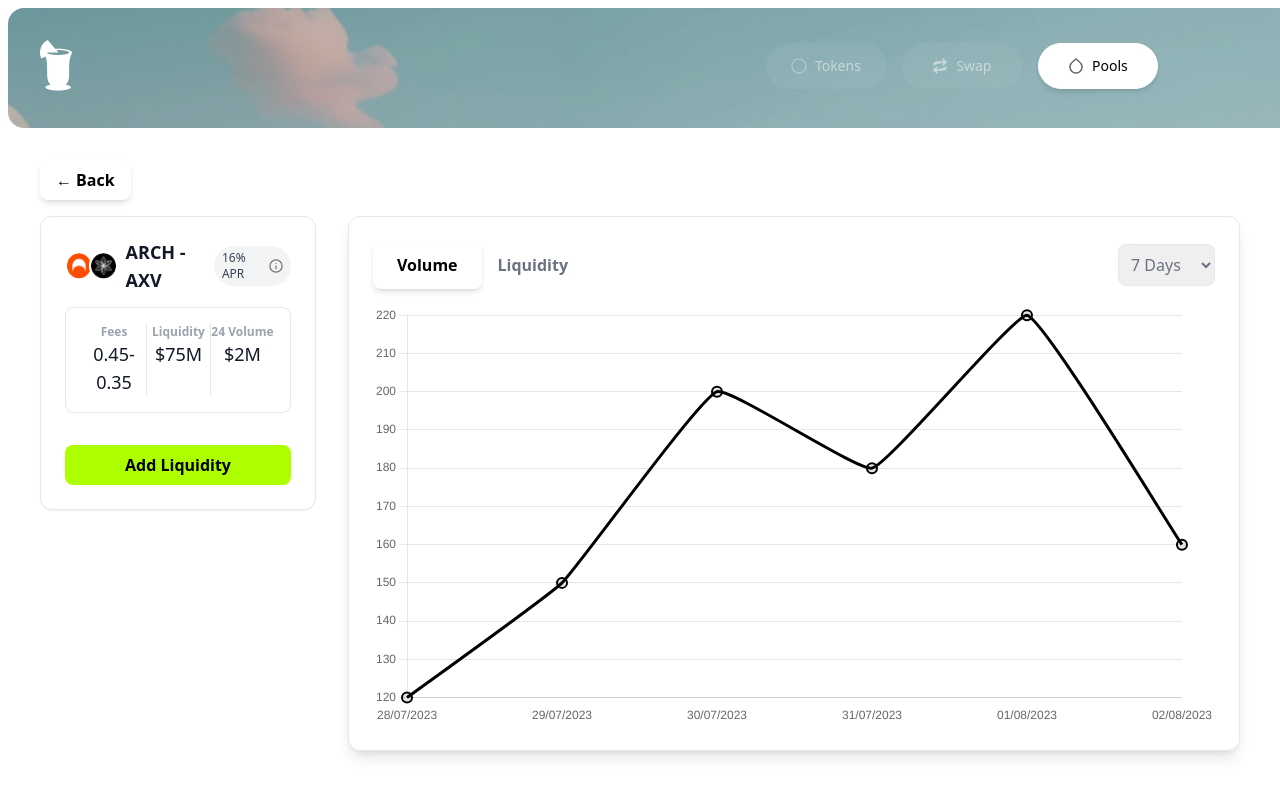
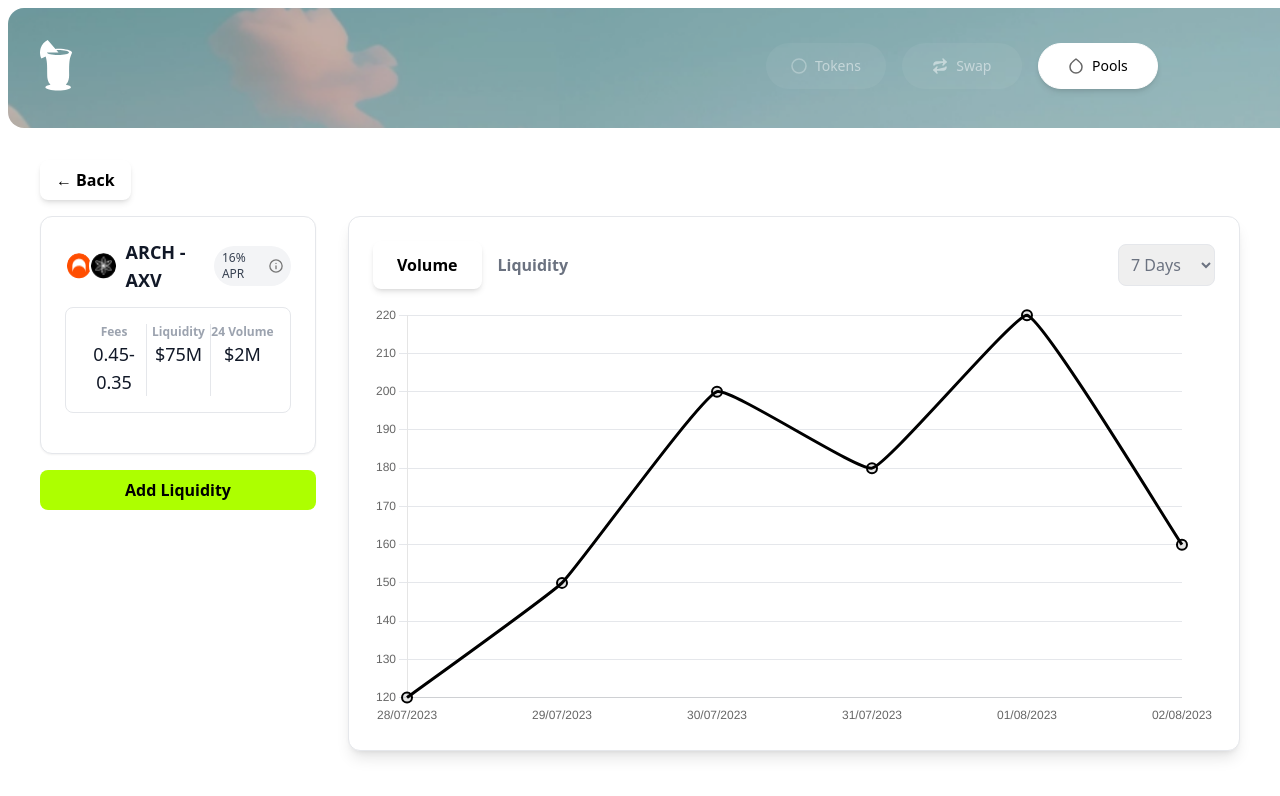
Before and after one commit to naftalimurgor/pinacolada, a Next.js app: page /pools in a window 1280 px wide. Both pictures are taken after a click on the element 468 px from the left and 492 px from the top of the page. Shown: the top 796 px of the page. Built offline with nearby package versions, Linux system fonts and the light colour scheme.

Commit message:
added button of pool

```diff
--- a/app/src/SwapInterface.tsx
+++ b/app/src/SwapInterface.tsx
@@ -84,19 +84,14 @@ const SwapInterface = () => {
         )}
 
         <div className="bg-white rounded-2xl shadow-xl p-8 w-[480px]">
-          {/* Token Inputs */}
           <div className="space-y-6">
-            {/* First Token Input */}
             <div className="rounded-2xl p-4 flex justify-between items-center">
-              {/* Token Selector and Available Balance (Left side) */}
               <div className="flex flex-col items-start">
                 <TokenSelector token="ATOM" onTokenChange={(newToken) => console.log("Token changed to:", newToken)} />
                 <span className="text-sm text-gray-500 mt-1">
                   Available: 144,950.00
                 </span>
               </div>
-
-              {/* Input and /Max Buttons (Right side) */}
               <div className="w-1/2 flex flex-col items-end">
                 <input
                   type="text"
@@ -110,7 +105,6 @@ const SwapInterface = () => {
               </div>
             </div>
 
-            {/* Swap Icon */}
             <div className="flex justify-center my-2 relative">
               <div className="absolute top-1/2 transform -translate-y-1/2 w-full h-px bg-gray-300"></div>
               <button
--- a/app/src/component/PoolInfo.tsx
+++ b/app/src/component/PoolInfo.tsx
@@ -15,6 +15,7 @@ interface PoolInfoProps {
 }
 
 const PoolInfo: React.FC<PoolInfoProps> = ({ pool, onAddLiquidity }) => (
+    <div>
         <div className="p-6 bg-white rounded-xl border border-gray-200 shadow-sm">
             <div className="flex items-center justify-between mb-4 h-[50px]">
                 <div className="flex items-center space-x-2">
@@ -43,6 +44,8 @@ const PoolInfo: React.FC<PoolInfoProps> = ({ pool, onAddLiquidity }) => (
                     <p className="text-lg font-medium text-gray-900">{pool.volume}</p>
                 </div>
             </div>
+
+        </div>
         <button onClick={onAddLiquidity} className="text-black px-4 py-2 rounded-lg font-semibold w-full mt-4 bg-[#ADFF00]">
             Add Liquidity
         </button>
--- a/app/src/component/Tabs.tsx
+++ b/app/src/component/Tabs.tsx
@@ -12,7 +12,6 @@ function Tabs() {
 
     return (
         <div className="flex items-center space-x-4 text-white text-sm">
-            {/* Tokens Tab */}
             <Link href="/token">
                 <button
                     className={`px-6 py-3 rounded-full flex items-center justify-center border transition-all duration-300 ease-in-out ${pathname === '/token'
@@ -25,8 +24,6 @@ function Tabs() {
                     <span className={`ml-2 ${pathname === '/token' ? 'text-black' : 'text-white'}`}>Tokens</span>
                 </button>
             </Link>
-
-            {/* Swap Tab */}
             <Link href="/swap">
                 <button
                     className={`px-6 py-3 rounded-full flex items-center justify-center border transition-all duration-300 ease-in-out ${pathname === '/swap'
@@ -39,8 +36,6 @@ function Tabs() {
                     <span className={`ml-2 ${pathname === '/swap' ? 'text-black' : 'text-white'}`}>Swap</span>
                 </button>
             </Link>
-
-            {/* Pools Tab */}
             <Link href="/pools">
                 <button
                     className={`px-6 py-3 rounded-full flex items-center justify-center border transition-all duration-300 ease-in-out ${pathname === '/pools'
```
Lines whose indentation alone changed are shown as unchanged.
